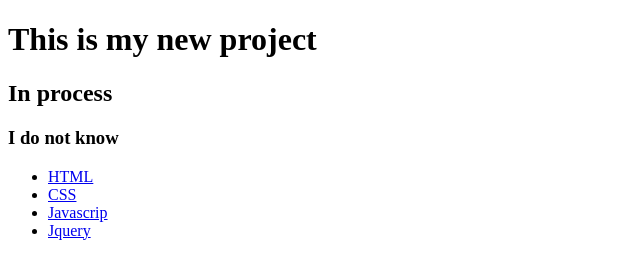
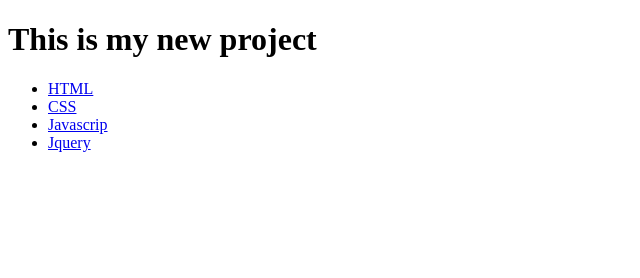
Before and after one commit to joseamn1/mySite, a plain HTML site: page index.html in a window 1280 px wide. Shown: the whole page, without its empty margins (0-640 px from the left). Drawn offline with Linux system fonts and the light colour scheme.

Commit message:
deleted unnecesary h tags

```diff
--- a/index.html
+++ b/index.html
@@ -9,8 +9,6 @@
     <div class="wrapper">
       <header class="main-header">
         <h1>This is my new project</h1>
-        <h2>In process</h2>
-        <h3>I do not know</h3>
       </header>
       <nav class="main-nav">
         <ul>
```
